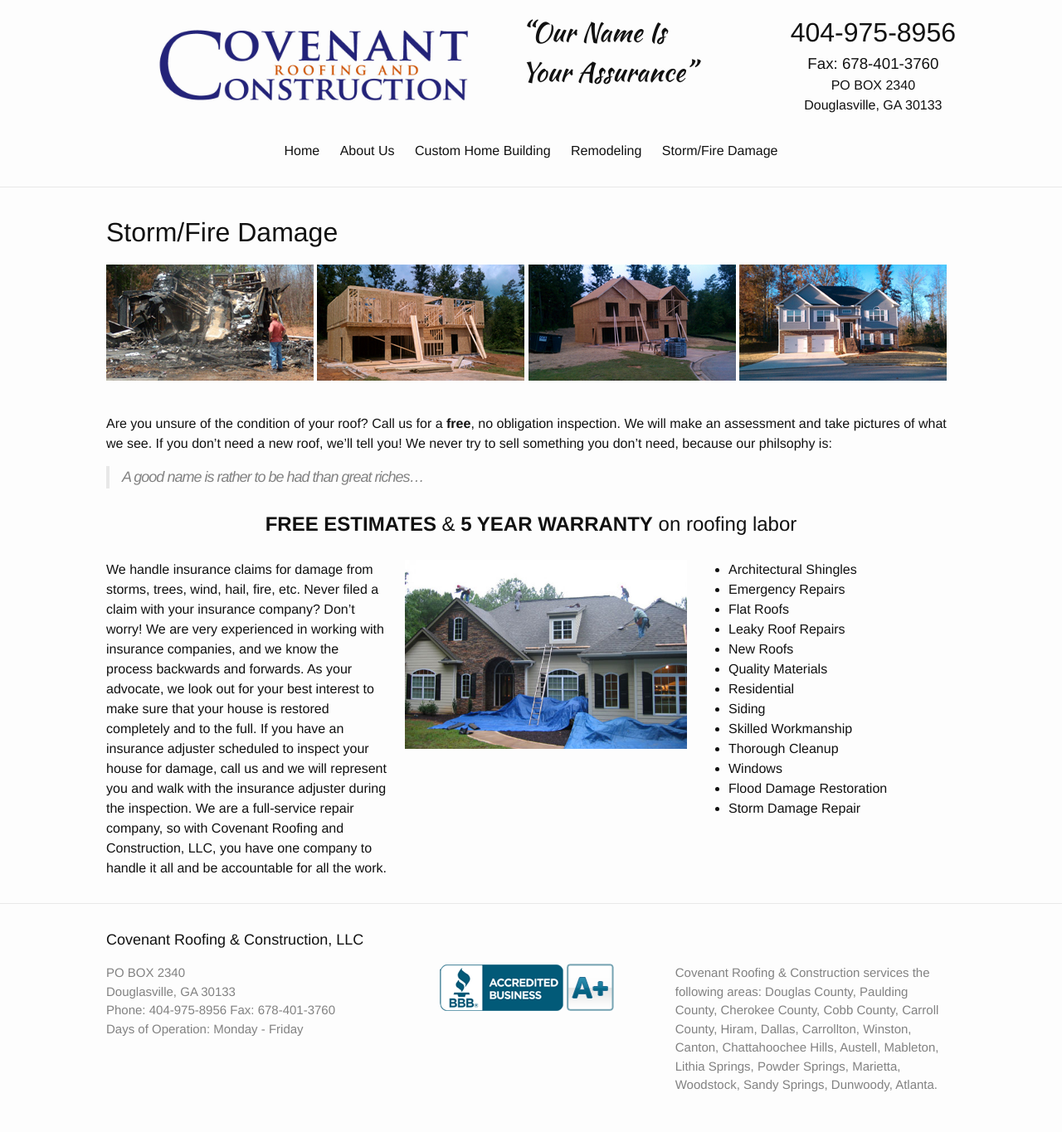
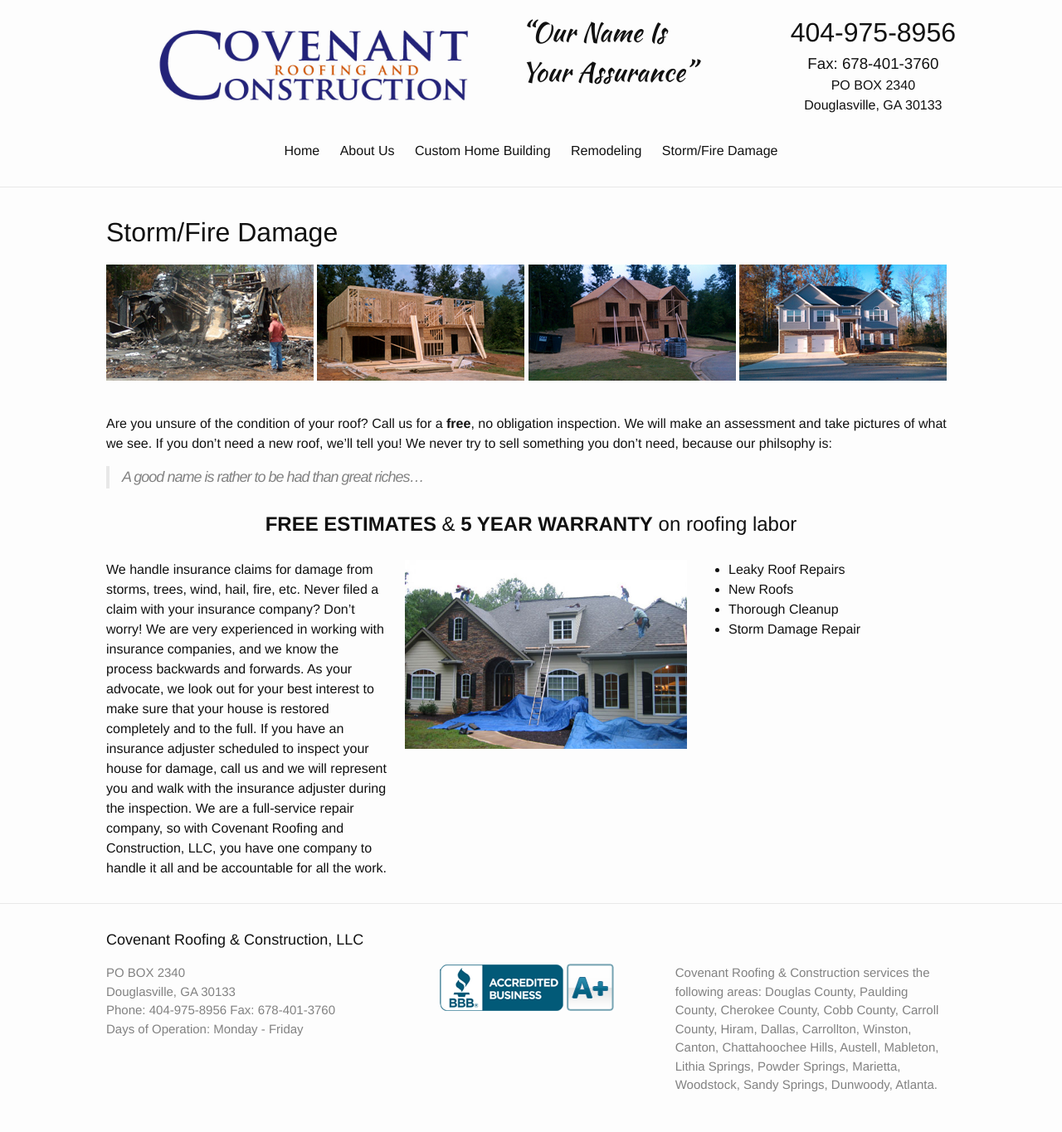
Before and after one commit to covenantrc/covenantrc.github.io, a Jekyll site: the page built from storm_fire.md, in a window 1280 px wide. Shown: the whole page at 83% size. Built offline with Jekyll 4.4.1, drawn with Linux system fonts in a browser that asks for light colours.

Commit message:
Update storm_fire.md

```diff
--- a/storm_fire.md
+++ b/storm_fire.md
@@ -30,17 +30,10 @@ Never filed a claim with your insurance company? Don’t worry!  We are very exp
 <img src="/res/roofing-covenant-photo.jpg"  width="400">
 </div>
 <div class="big column" markdown="1">
-- Architectural Shingles
-- Emergency Repairs
-- Flat Roofs
+
+
 - Leaky Roof Repairs
 - New Roofs
-- Quality Materials
-- Residential
-- Siding
-- Skilled Workmanship
 - Thorough Cleanup
-- Windows
-- Flood Damage Restoration
 - Storm Damage Repair
 </div>
```
